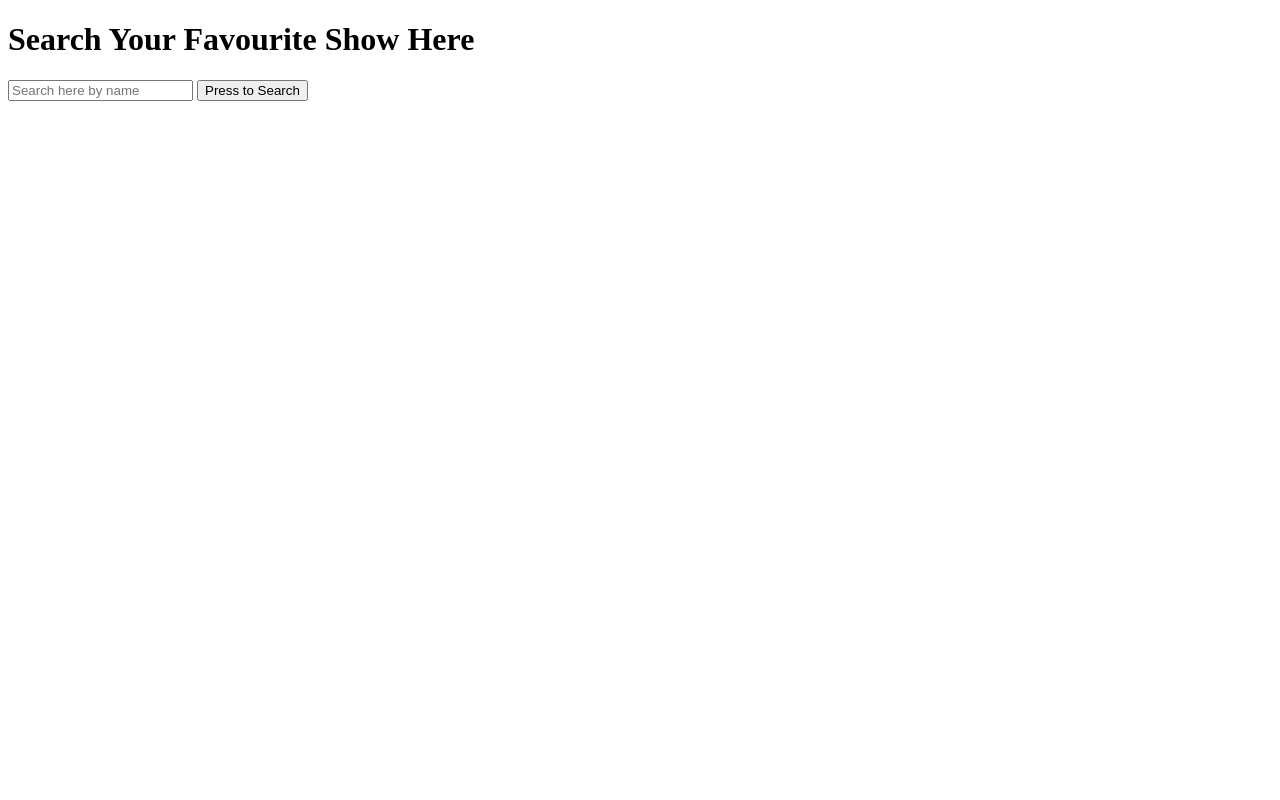
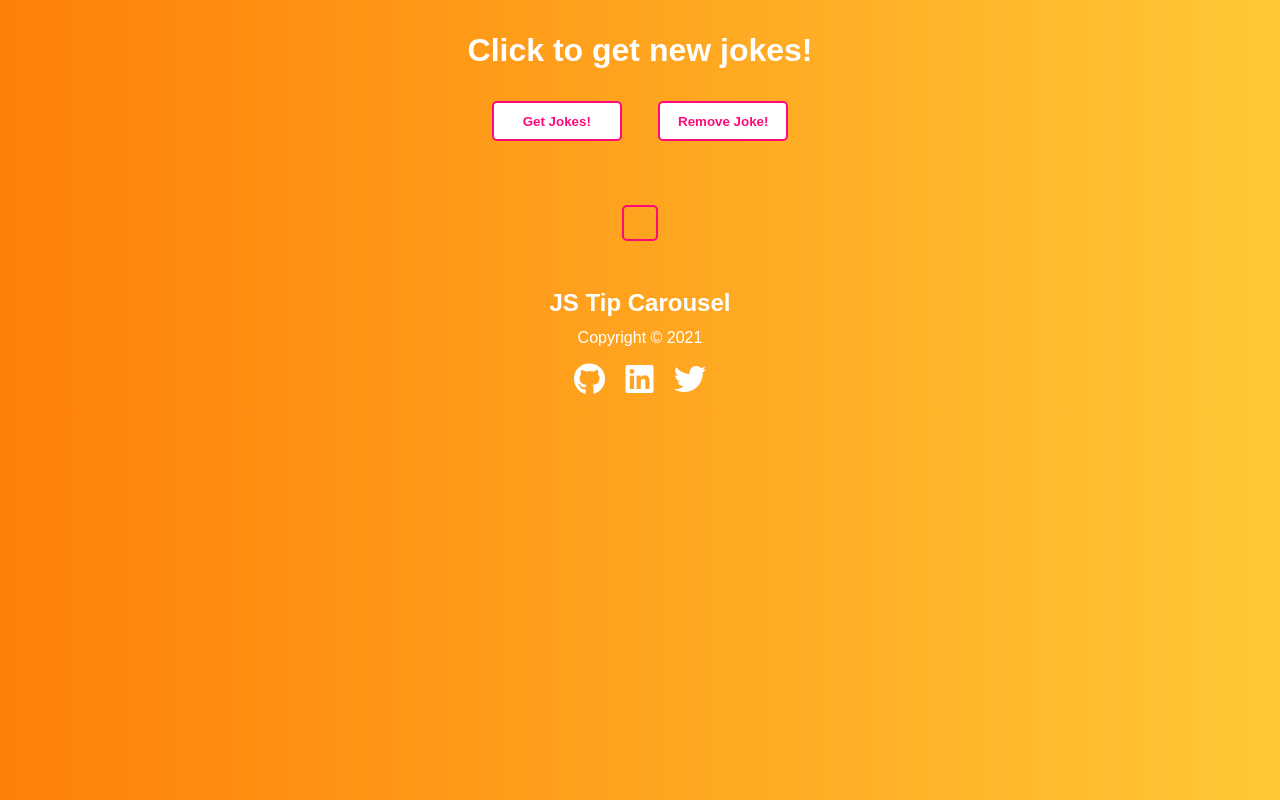
Before and after one commit to singhsduos/Dad-Jokes, a plain HTML site: page index.html in a window 1280 px wide. Drawn offline with nearby package versions, Linux system fonts and the light colour scheme.

Commit message:
all files completed

```diff
--- a/app.js
+++ b/app.js
@@ -1,22 +1,46 @@
-const searchform = document.querySelector('#searchform')
+// Get HTML elements from HTML Doc
+const jokes = document.querySelector('ul');
+const button = document.querySelector('#btn');
+const reset = document.querySelector('#remove');
 
+// function to add new jokes by creating new element in HTML doc
+const addNewJoke = async () => {
+    const jokeText = await getDadJoke();
+    var newLI = document.createElement('li');
 
-searchform.addEventListener('submit', async function (e) {
-    e.preventDefault();
-    const searchTerm = searchform.elements.query.value;
-    const config = { params: { q: searchTerm } };
-    const res = await axios.get(`https://api.tvmaze.com/search/shows`, config);
-    makeImage(res.data);
-    searchform.elements.query.value = "";
-
-});
-
-const makeImage = (shows) => {
-    for (let result of shows) {
-        if (result.show.image) {
-            const img = document.createElement('img');
-            img.src = result.show.image.medium;
-            document.body.append(img);
-        }
+    if (jokeText !== undefined) {
+        newLI.append(jokeText);
+        jokes.append(newLI);
     }
 }
+
+// fetching API DadJokes
+const getDadJoke = async () => {
+    try {
+        const config = {
+            headers: {
+                Accept: 'application/json'
+            }
+        }
+
+        const res = await axios.get('https://icanhazdadjoke.com/', config);
+        return res.data.joke;
+
+    } catch (e) {
+        return alert("No Jokes Availabale");
+    }
+}
+
+// function to remove jokes
+const clearJokes = async () => {
+    try {
+        var newJ = document.querySelector('li');
+        newJ.remove();
+    } catch (e) {
+        return alert("Nothing to remove");
+    }
+}
+
+//buttons for getting jokes and removing jokes
+button.addEventListener('click', addNewJoke);
+reset.addEventListener('click', clearJokes);
--- a/index.html
+++ b/index.html
@@ -5,17 +5,47 @@
     <meta charset="UTF-8">
     <meta http-equiv="X-UA-Compatible" content="IE=edge">
     <meta name="viewport" content="width=device-width, initial-scale=1.0">
+    <!-- Font-Awesome for icons -->
+    <link rel="stylesheet" href="https://cdnjs.cloudflare.com/ajax/libs/font-awesome/5.15.1/css/all.min.css"
+        integrity="sha512-+4zCK9k+qNFUR5X+cKL9EIR+ZOhtIloNl9GIKS57V1MyNsYpYcUrUeQc9vNfzsWfV28IaLL3i96P9sdNyeRssA=="
+        crossorigin="anonymous" />
+
+    <link rel="stylesheet" href="style.css">
     <script src="https://cdn.jsdelivr.net/npm/axios/dist/axios.min.js"></script>
 
-    <title>TV Shows</title>
+    <title>Dad Jokes</title>
 </head>
 
 <body>
-    <h1>Search Your Favourite Show Here</h1>
-    <form id="searchform">
-        <input id="tvShow" type="text" placeholder="Search here by name" name="query">
-        <button id="btn"> Press to Search</button>
-    </form>
+    <h1>Click to get new jokes!</h1>
+    <div>
+        <button id="btn">Get Jokes!</button>
+        <button id='remove'>Remove Joke!</button>
+    </div>
+    <div class="jokesBorder">
+    <ul></ul>
+    </div>
+
+    <footer>
+        <div class="footer">
+            <div class="copyright">
+                <h2 class="text">JS Tip Carousel</h2>
+                <p class="copyText">Copyright &copy; 2021</p>
+            </div>
+
+            <div class="socialMedia">
+                <a href="https://github.com/singhsduos/Image-Carousel" target="_blank" rel="noopener noreferrer">
+                    <i class="fab fa-github fa-2x"></i>
+                </a>
+                <a href="https://www.linkedin.com/in/neeleshsng/" target="_blank" rel="noopener noreferrer">
+                    <i class="fab fa-linkedin fa-2x"></i>
+                </a>
+                <a href="https://twitter.com/singhs_duos" target="_blank" rel="noopener noreferrer">
+                    <i class="fab fa-twitter fa-2x"></i>
+                </a>
+            </div>
+        </div>
+    </footer>
 
     <script src="app.js"></script>
 </body>
--- a/style.css
+++ b/style.css
@@ -0,0 +1,117 @@
+* {
+  margin: 0;
+  padding: 0;
+  box-sizing: border-box;
+}
+
+body {
+  display: flex;
+  flex-direction: column;
+  color: white;
+  justify-content: center;
+  align-items: center;
+  font-family: "Orbitron", sans-serif;
+  background-image: linear-gradient(
+    to right,
+    rgb(255, 128, 8),
+    rgb(255, 200, 55)
+  );
+}
+
+h1 {
+  margin-top: 2rem;
+}
+
+li {
+  max-width: 50%;
+  margin: auto;
+  padding: 0.5rem 0rem;
+}
+
+button {
+  margin: 2rem 1rem;
+  min-width: 130px;
+  height: 40px;
+  color: #fff;
+  padding: 5px 10px;
+  font-weight: bold;
+  cursor: pointer;
+  transition: all 0.3s ease;
+  position: relative;
+  display: inline-block;
+  outline: none;
+  border-radius: 5px;
+  z-index: 0;
+  background: #fff;
+  overflow: hidden;
+  border: 2px solid #ff0a78;
+  color: #ff0a78;
+}
+
+button:hover {
+  color: #fff;
+}
+
+button:hover:after {
+  height: 100%;
+}
+
+button:after {
+  content: "";
+  position: absolute;
+  z-index: -1;
+  transition: all 0.3s ease;
+  left: 0;
+  top: 0;
+  height: 0;
+  width: 100%;
+  background: #ff0a78;
+}
+
+.jokesBorder {
+  border: 2px solid #ff0a78;
+  padding: 1rem;
+  margin: 2rem;
+  border-radius: 5px;
+}
+
+/* footer */
+
+.footer {
+  bottom: 0;
+  right: 0;
+  left: 0;
+  max-width: 100%;
+  padding: 1rem 0.5rem;
+  text-align: center;
+  justify-content: space-evenly;
+  color: white;
+  border-top-left-radius: 2rem;
+  border-top-right-radius: 2rem;
+  display: flex;
+  flex-direction: column;
+}
+
+.copyright {
+  margin: 0em 1em;
+}
+
+.socialMedia {
+  margin-top: 1em;
+}
+.text {
+  margin-bottom: 0.5em;
+}
+
+.copyText {
+  margin-top: 0.5em;
+}
+
+.socialMedia a {
+  margin: 0.5em;
+  text-decoration: none;
+}
+
+.socialMedia i {
+  color: white;
+}
```
